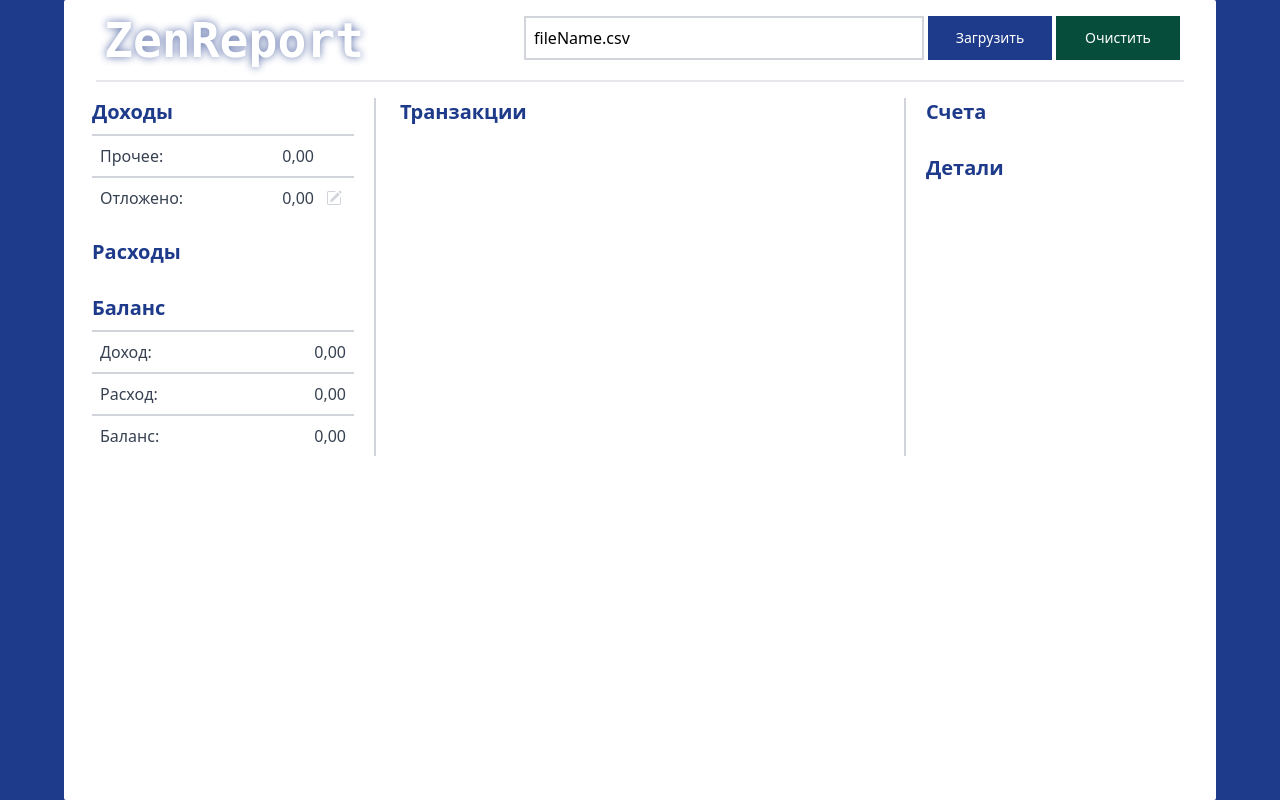
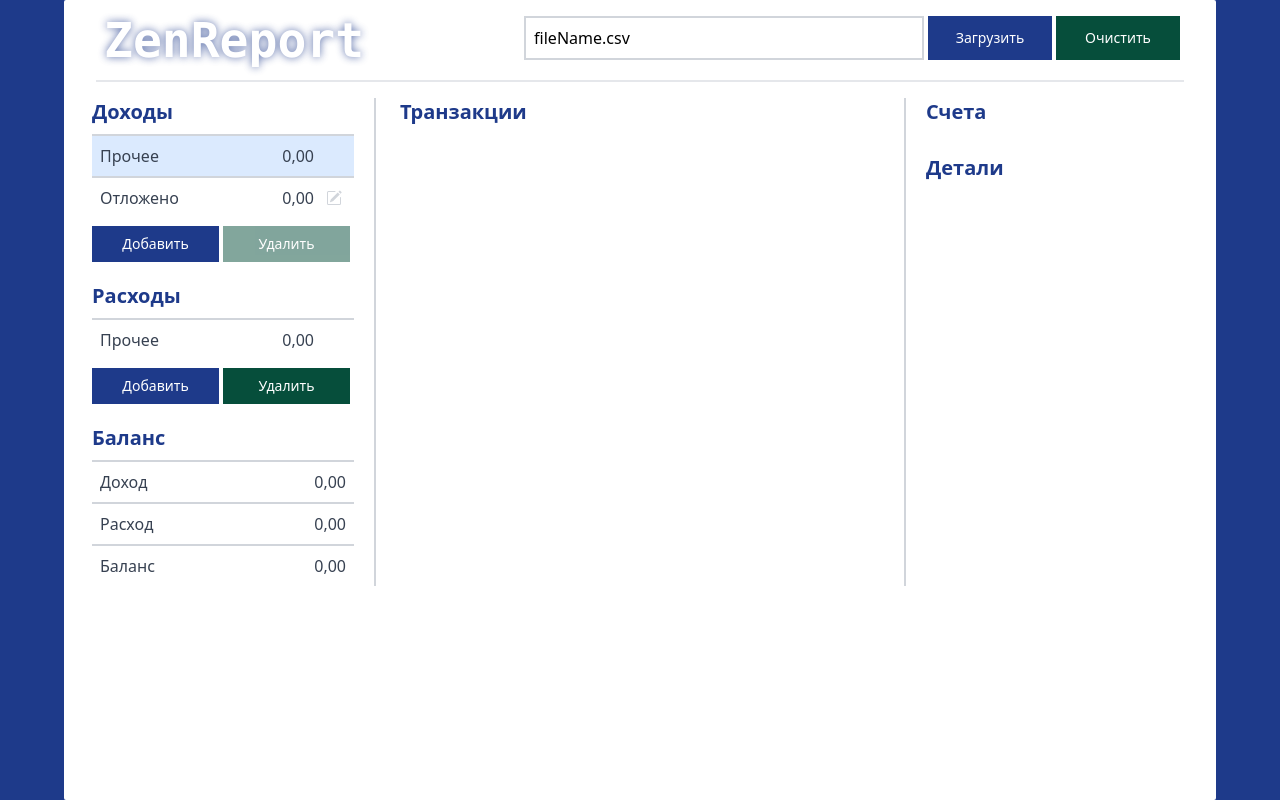
Before and after one commit to vperfilev/zen-report, a React (Create React App) app: page / in a window 1280 px wide. Built offline with nearby package versions, Linux system fonts and the light colour scheme.

Commit message:
Add outcome report

```diff
--- a/src/components/AmountRow.tsx
+++ b/src/components/AmountRow.tsx
@@ -8,6 +8,8 @@ export interface Props {
   amount: number;
   editType?: "none" | "hideIcon" | "title" | "amount";
   onChanged?: (value: string|number) => void;
+  onClick?: () => void;
+  isSelected?: boolean;
 }
 
 const getIcon = (editType: string | undefined, isEditMode: boolean, handleButtonClick: ()=>void): JSX.Element | null => {
@@ -22,13 +24,25 @@ const getIcon = (editType: string | undefined, isEditMode: boolean, handleButton
 }
 
 
-const AmountRow: FC<Props> = ({ title, amount, editType, onChanged}) => {
+const AmountRow: FC<Props> = ({ title, amount, editType, onChanged, onClick, isSelected}) => {
     const [isEditMode, setEditMode] = useState(false);
     const [titleValue, setTitleValue] = useState(title);
     useEffect(() => { setTitleValue(title)}, [title] )
 
     const [amountValue, setAmountValue] = useState((amount ?? 0).toFixed(2));
     useEffect(() => { setAmountValue(amount.toString()) }, [amount] )
+
+    const [inputRef, setInputRef] = useState<HTMLInputElement|null>(null)
+
+    useEffect(() => {
+      inputRef?.focus();
+    }, [inputRef]);
+
+    const handleInputKeyPress = (event: React.KeyboardEvent<HTMLInputElement>) => {
+      if (event.key.toLowerCase() === "enter"){
+        handleButtonClick();
+      }
+    }
 
     const handleButtonClick = ()=>{
         if(isEditMode){
@@ -58,14 +72,31 @@ const AmountRow: FC<Props> = ({ title, amount, editType, onChanged}) => {
 
 
   return (
-    <div className="flex py-2 px-2">
-        {isEditMode && editType === "title" ?
-        <input className="border-2 border-gray-500 w-32" value={amountValue} type="number" onChange={handleTitleChange}></input> :
-      <span className="flex-grow truncate text-gray-700">{titleValue}:&nbsp;</span>
-  }
-      {isEditMode && editType === "amount" ?
-        <input className="border-2 border-gray-300 w-32 appearance-none h-6"  value={amountValue} type="text" onChange={handleAmountChange}></input> :
-          <span className="text-gray-700">{formatAmount(amount)}</span>}
+    <div className={"flex py-2 px-2" + (isSelected !== undefined ? " hover:bg-blue-100" : "") + (isSelected ? " bg-blue-100" : "")} onClick={() => {if (onClick !== undefined) onClick();}}>
+      {isEditMode && editType === "title" ? (
+        <input
+          className="flex-grow w-8 pl-0 mr-2 appearance-none h-6 focus:outline-none ring border-gray-300 "
+          value={titleValue}
+          type="text"
+          onKeyPress={handleInputKeyPress}
+          onChange={handleTitleChange}
+          ref={(input) => { setInputRef(input); }}
+        ></input>
+      ) : (
+        <span className="flex-grow truncate text-gray-700">{title}&nbsp;</span>
+      )}
+      {isEditMode && editType === "amount" ? (
+        <input
+          className="flex-grow w-8 appearance-none h-6 ml-1 focus:outline-none ring border-gray-300 px-2"
+          value={amountValue}
+          onKeyPress={handleInputKeyPress}
+          type="text"
+          ref={(input) => { setInputRef(input); }}
+          onChange={handleAmountChange}
+        ></input>
+      ) : (
+        <span className="text-gray-700">{formatAmount(amount)}</span>
+      )}
       {getIcon(editType, isEditMode, handleButtonClick)}
     </div>
   );
--- a/src/components/IncomeReport.tsx
+++ b/src/components/IncomeReport.tsx
@@ -1,33 +1,86 @@
-import React, {FC} from "react";
+import React, { FC } from "react";
 import { State } from "../redux/reducer";
 import { connect } from "react-redux";
 import { AnyAction, bindActionCreators, Dispatch } from "redux";
 
-import { SetSavingsAmount } from "./../redux/actionCreators"
-import {List} from "./elements";
+import { SetSavingsAmount, AddReportRow, DeleteSelectedReportRow, SelectReportRow, RenameReportName } from "./../redux/actionCreators"
+import { List, PrimaryButton, SecondaryButton } from "./elements";
 import { AmountRow } from "./";
-import { getSelectedAccountsTransactionsAmount } from "../utils/datalogic";
+import { getSelectedAccountsTransactions } from "../utils/datalogic";
 import { ReportType } from "../models";
 
 const mapStateToProps = (state: State) => ({
     savings: state.savings,
-    unreported: getSelectedAccountsTransactionsAmount(state.transactions, state.accounts, ReportType.income)
+    reportRows: state.incomeReport,
+    transactions: getSelectedAccountsTransactions(state.transactions, state.accounts, ReportType.income),
+    selectedReportRow: state.selectedReportRow,
+    selectedReportType: state.selectedReportType
 });
 
-const mapDispatchToProps = (dispatch: Dispatch<AnyAction>) => bindActionCreators({ SetSavingsAmount }, dispatch );
+const mapDispatchToProps = (dispatch: Dispatch<AnyAction>) => bindActionCreators({ SetSavingsAmount, RenameReportName, AddReportRow, DeleteSelectedReportRow, SelectReportRow }, dispatch );
 type Props = ReturnType<typeof mapStateToProps> & ReturnType<typeof mapDispatchToProps>;
 
-const IncomeReport: FC<Props> = ({savings, unreported, SetSavingsAmount}) =>{
+const IncomeReport: FC<Props> = ({savings, SetSavingsAmount, AddReportRow, DeleteSelectedReportRow, SelectReportRow,
+    selectedReportType, selectedReportRow, reportRows, transactions, RenameReportName}) =>{
+    const addReport = () => {
+        AddReportRow({id: (new Date().getTime()).toString(), name: "Расход"}, ReportType.income)
+    }
+
+    const removeReport = () => {
+        DeleteSelectedReportRow();
+    }
+
+    const reportRowSelected = (id: string | undefined) => {
+        SelectReportRow(id);
+    }
+
+    const TitleChanged = (id: string, title: string) => {
+        RenameReportName(id, title);
+    }
+
+    let unreported = 0;
+    const reportAmounts = transactions.reduce<{ [key: string]: number }>((groups, t) => {
+        const k = t.reportId;
+        if (k !== undefined) {
+            let value = groups[k];
+            if (value === undefined) value = 0;
+            value += t.amount;
+            groups[k] = value;
+        } else {
+            unreported += t.amount;
+        }
+        return groups
+    }, {});
+
+    const isRestSelected = selectedReportType === ReportType.income && selectedReportRow === undefined;
+
     return (
-        <>
+      <>
         <List header="Доходы">
-            <AmountRow title="Прочее" amount={unreported} editType="hideIcon" />
-            <AmountRow title="Отложено" amount={savings} editType="amount" onChanged={(value) => SetSavingsAmount(value as number)} />
+          {reportRows.map((r) => (
+            <AmountRow
+              title={r.name}
+              amount={reportAmounts[r.id] ?? 0}
+              onClick={() => reportRowSelected(r.id)}
+              editType="title"
+              onChanged={(title) => TitleChanged(r.id, title as string)}
+              isSelected={r.id === selectedReportRow?.id}
+            />
+          ))}
+          <AmountRow title="Прочее" amount={unreported} editType="hideIcon" onClick={() => reportRowSelected(undefined)}
+          isSelected={isRestSelected}/>
+          <AmountRow
+            title="Отложено"
+            amount={savings}
+            editType="amount"
+            onChanged={(value) => SetSavingsAmount(value as number)}
+          />
         </List>
-        <div>
-
+        <div className="flex mt-2">
+          <PrimaryButton text="Добавить" onClick={addReport} />
+          <SecondaryButton text="Удалить" onClick={removeReport} disabled={isRestSelected} />
         </div>
-        </>
+      </>
     );
 }
 
--- a/src/components/OutcomeReport.tsx
+++ b/src/components/OutcomeReport.tsx
@@ -1,16 +1,85 @@
-import React, {FC} from "react";
-import {List} from "./elements";
+import React, { FC } from "react";
+import { State } from "../redux/reducer";
+import { connect } from "react-redux";
+import { AnyAction, bindActionCreators, Dispatch } from "redux";
 
-interface Prop {
+import {
+  AddReportRow,
+  DeleteSelectedReportRow,
+  SelectReportRow,
+  RenameReportName,
+} from "./../redux/actionCreators";
+import { List, PrimaryButton, SecondaryButton } from "./elements";
+import { AmountRow } from "./";
+import { getSelectedAccountsTransactions, genId, sumTransactionsByReports } from "../utils/datalogic";
+import { ReportType } from "../models";
 
-}
+const mapStateToProps = (state: State) => ({
+  reportRows: state.outcomeReport,
+  transactions: getSelectedAccountsTransactions(
+    state.transactions,
+    state.accounts,
+    ReportType.outcome
+  ),
+  selectedReportRow: state.selectedReportRow,
+  selectedReportType: state.selectedReportType,
+});
 
-const OutcomeReport: FC<Prop> = () =>{
-    return (
-        <List header="Расходы">
+const mapDispatchToProps = (dispatch: Dispatch<AnyAction>) =>
+  bindActionCreators(
+    {
+      RenameReportName,
+      AddReportRow,
+      DeleteSelectedReportRow,
+      SelectReportRow,
+    },
+    dispatch
+  );
+type Props = ReturnType<typeof mapStateToProps> & ReturnType<typeof mapDispatchToProps>;
 
-        </List>
-    );
-}
+const OutcomeReport: FC<Props> = ({
+  AddReportRow,
+  DeleteSelectedReportRow,
+  SelectReportRow,
+  selectedReportType,
+  selectedReportRow,
+  reportRows,
+  transactions,
+  RenameReportName,
+}) => {
+  const reportAmounts = sumTransactionsByReports(transactions);
+  const isRestSelected = selectedReportType === ReportType.outcome && selectedReportRow === undefined;
+  const addReport = () => {
+    AddReportRow({ id: genId(), name: "Расход" }, ReportType.outcome)
+  };
 
-export default OutcomeReport;
+  return (
+    <>
+      <List header="Расходы">
+        {reportRows.map((r) => (
+          <AmountRow
+            title={r.name}
+            amount={Math.abs(reportAmounts[r.id] ?? 0)}
+            onClick={() => SelectReportRow(r.id)}
+            editType="title"
+            onChanged={(title) => RenameReportName(r.id, title as string)}
+            isSelected={r.id === selectedReportRow?.id}
+          />
+        ))}
+        <AmountRow
+          title="Прочее"
+          amount={Math.abs(reportAmounts["unreported"])}
+          editType="hideIcon"
+          onClick={() => SelectReportRow(undefined)}
+          isSelected={isRestSelected}
+        />
+      </List>
+      <div className="flex mt-2">
+        <PrimaryButton text="Добавить" onClick={addReport} />
+        <SecondaryButton text="Удалить" onClick={DeleteSelectedReportRow} disabled={isRestSelected}/>
+      </div>
+    </>
+  );
+};
+
+export default connect(mapStateToProps, mapDispatchToProps)(OutcomeReport);
--- a/src/components/TransactionList.tsx
+++ b/src/components/TransactionList.tsx
@@ -44,7 +44,7 @@ function TransactionList({
   RemoveTransactionsFromSelectedReport,
   AddTransactionsToSelectedReport,
 }: Props) {
-  const filteredTransactions = getSelectedAccountsTransactions(transactions, accounts, selectedReportType);
+  const filteredTransactions = getSelectedAccountsTransactions(transactions, accounts, selectedReportType).filter(t=>t.reportId === selectedReport?.id || t.reportId === undefined);
   const accountColours: { [id: string]: string } = {};
   accounts.filter((a) => a.isSelected).forEach((a) => (accountColours[a.name] = a.colour));
   const selectionIsEnabled = selectedReport !== undefined;
@@ -123,7 +123,7 @@ function TransactionList({
 
     elements.push(
       <TransactionRow
-        isChecked={false}
+        isChecked={transaction.reportId !== undefined}
         selectionIsEnabled={selectionIsEnabled}
         data={transaction}
         accountColor={accountColours[transaction.account]}
--- a/src/components/TransactionRow.tsx
+++ b/src/components/TransactionRow.tsx
@@ -15,9 +15,9 @@ export interface Props {
 
 export default function TransactionRow({ data, isChecked, selectionChange, accountColor, selectionIsEnabled, isSelected, rowSelected}: Props) {
   return (
-    <div className={"flex flex-grow pr-1 py-2 px-2 hover:bg-blue-100" + (isSelected ? " bg-blue-100" : "")} onClick={()=>rowSelected(data.id)}>
+    <div className={"flex flex-grow pr-1 py-2 px-2 hover:bg-blue-100" + (isSelected ? " bg-blue-100" : "")}>
       <CheckBox enabled={selectionIsEnabled} checked={isChecked} changed={(state: boolean) => selectionChange(data.id, state)} />
-      <div className="select-none flex-grow flex">
+      <div className="select-none flex-grow flex" onClick={()=>rowSelected(data.id)}>
         <div className="w-1 mr-1" style={{ backgroundColor: accountColor }}></div>
         <span className="text-gray-500 mr-2 w-20 truncate text-right">{formatAmount(data.amount)}</span>
         <p className="text-gray-500 w-20 pr-2">{formatDate(data.time)}</p>
--- a/src/components/elements/PrimaryButton.tsx
+++ b/src/components/elements/PrimaryButton.tsx
@@ -2,12 +2,13 @@ import * as React from "react";
 
 export interface IPrimaryButtonProps {
     text: string,
-    onClick: () => void
+    onClick: () => void,
+    disabled?: boolean
 }
 
-export function PrimaryButton({text, onClick}: IPrimaryButtonProps) {
+export function PrimaryButton({text, onClick, disabled}: IPrimaryButtonProps) {
   return (
-    <button className="focus:outline-none text-white text-sm py-2 w-5 flex-grow mr-1 bg-blue-900 hover:bg-blue-600 hover:shadow-md"
+    <button disabled={disabled===true} className={"focus:outline-none disabled:opacity-50 text-white text-sm py-2 w-5 flex-grow mr-1 bg-blue-900" + (disabled !== true ? " hover:bg-blue-600 hover:shadow-md" : "")}
         onClick={onClick}>
       {text}
     </button>
--- a/src/components/elements/SecondaryButton.tsx
+++ b/src/components/elements/SecondaryButton.tsx
@@ -2,12 +2,13 @@ import * as React from "react";
 
 export interface ISecondaryButtonProps {
     text: string,
-    onClick: () => void
+    onClick: () => void,
+    disabled?: boolean
 }
 
-export function SecondaryButton({text, onClick}: ISecondaryButtonProps) {
+export function SecondaryButton({text, onClick, disabled}: ISecondaryButtonProps) {
   return (
-    <button className="focus:outline-none text-white text-sm py-2 w-5 flex-grow mr-1 bg-green-900 hover:bg-green-600 hover:shadow-md"
+    <button disabled={disabled===true} className={"focus:outline-none disabled:opacity-50  text-white text-sm py-2 w-5 flex-grow mr-1 bg-green-900" + (disabled !== true ? " hover:bg-green-600 hover:shadow-md" : "")}
         onClick={onClick}>
       {text}
     </button>
--- a/src/redux/actionCreators.ts
+++ b/src/redux/actionCreators.ts
@@ -38,7 +38,7 @@ export function PutTransactions(
 }
 
 export function SelectReportRow(
-  reportRowId: string
+  reportRowId: string | undefined
 ): ActionCreator<ActionTypes> {
   return (dispatch: Dispatch<ActionTypes>) => {
     const action: SelectReportRowAction = {
--- a/src/redux/actions.ts
+++ b/src/redux/actions.ts
@@ -21,7 +21,7 @@ export interface PutTransactionsAction {
 
 export interface SelectReportRowAction {
   type: typeof SELECT_REPORT_ROW;
-  payload: string;
+  payload: string | undefined;
 }
 
 export interface AddReportRowAction {
--- a/src/redux/reducer.ts
+++ b/src/redux/reducer.ts
@@ -79,6 +79,10 @@ export default function reducer(
 
     case SELECT_REPORT_ROW: {
       const reportRowId = action.payload;
+      if (reportRowId === undefined) {
+        return {...state, selectedReportRow: undefined}
+      }
+
       const incomeRowIndex = state.incomeReport.findIndex((x) => x.id === reportRowId)
       if (incomeRowIndex !== -1) {
         return { ...state, selectedReportRow: state.incomeReport[incomeRowIndex], selectedReportType: ReportType.income};
--- a/src/utils/datalogic.ts
+++ b/src/utils/datalogic.ts
@@ -9,3 +9,28 @@ export function getSelectedAccountsTransactions(transactions: Transaction[], acc
 export function getSelectedAccountsTransactionsAmount(transactions: Transaction[], accounts: Account[], reportType: ReportType): number {
   return getSelectedAccountsTransactions(transactions, accounts, reportType).reduce<number>((a,t) => a + t.amount, 0);
 }
+
+export function genId() {
+  return new Date().getTime().toString();
+}
+
+export function sumTransactionsByReports(transactions: Transaction[]) {
+  let unreported = 0;
+  const reportAmounts = transactions.reduce<{ [key: string]: number }>(
+    (groups, t) => {
+      const k = t.reportId;
+      if (k !== undefined) {
+        let value = groups[k];
+        if (value === undefined) value = 0;
+        value += t.amount;
+        groups[k] = value;
+      } else {
+        unreported += t.amount;
+      }
+      return groups;
+    },
+    {}
+  );
+  reportAmounts["unreported"] = unreported;
+  return reportAmounts;
+}
--- a/tailwind.config.js
+++ b/tailwind.config.js
@@ -8,6 +8,7 @@ module.exports = {
     extend: {
       backgroundColor: ['checked'],
       borderColor: ['checked'],
+      opacity: ['disabled'],
     }
   },
   plugins: [],
```
